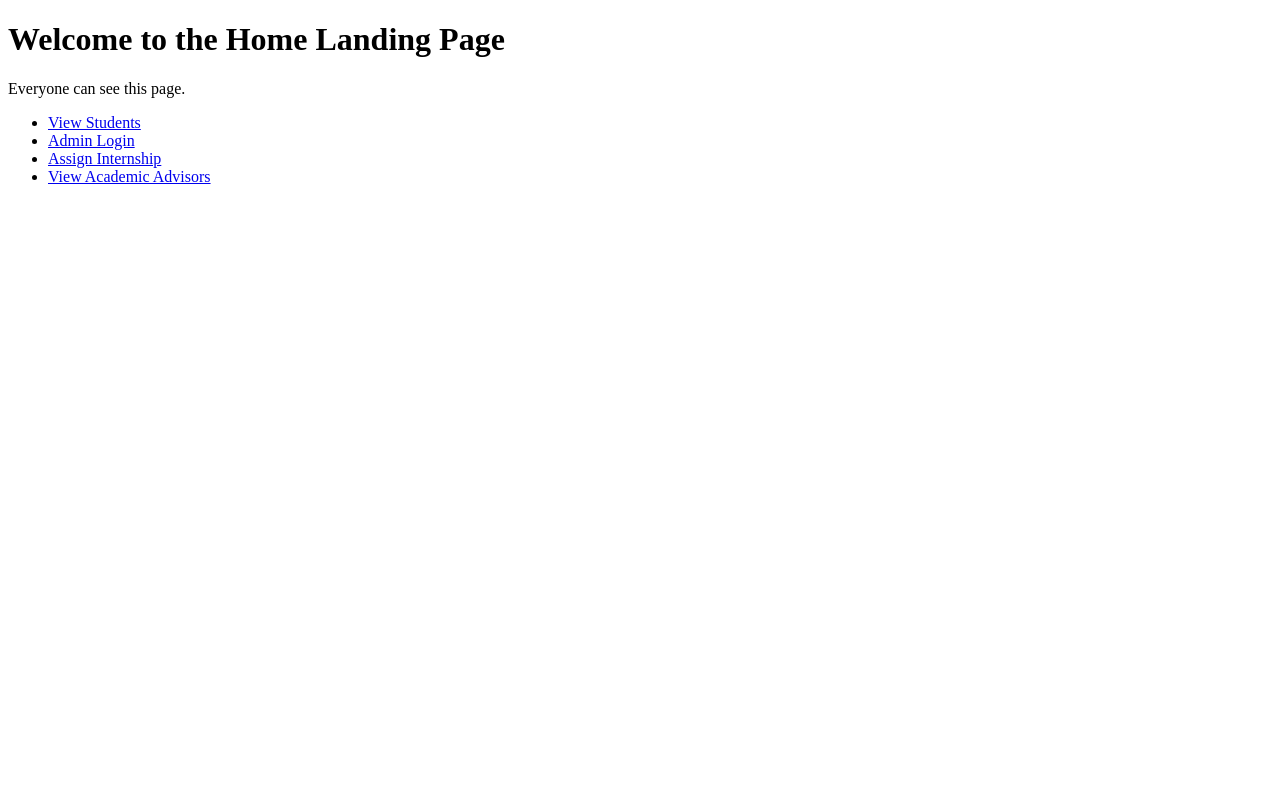
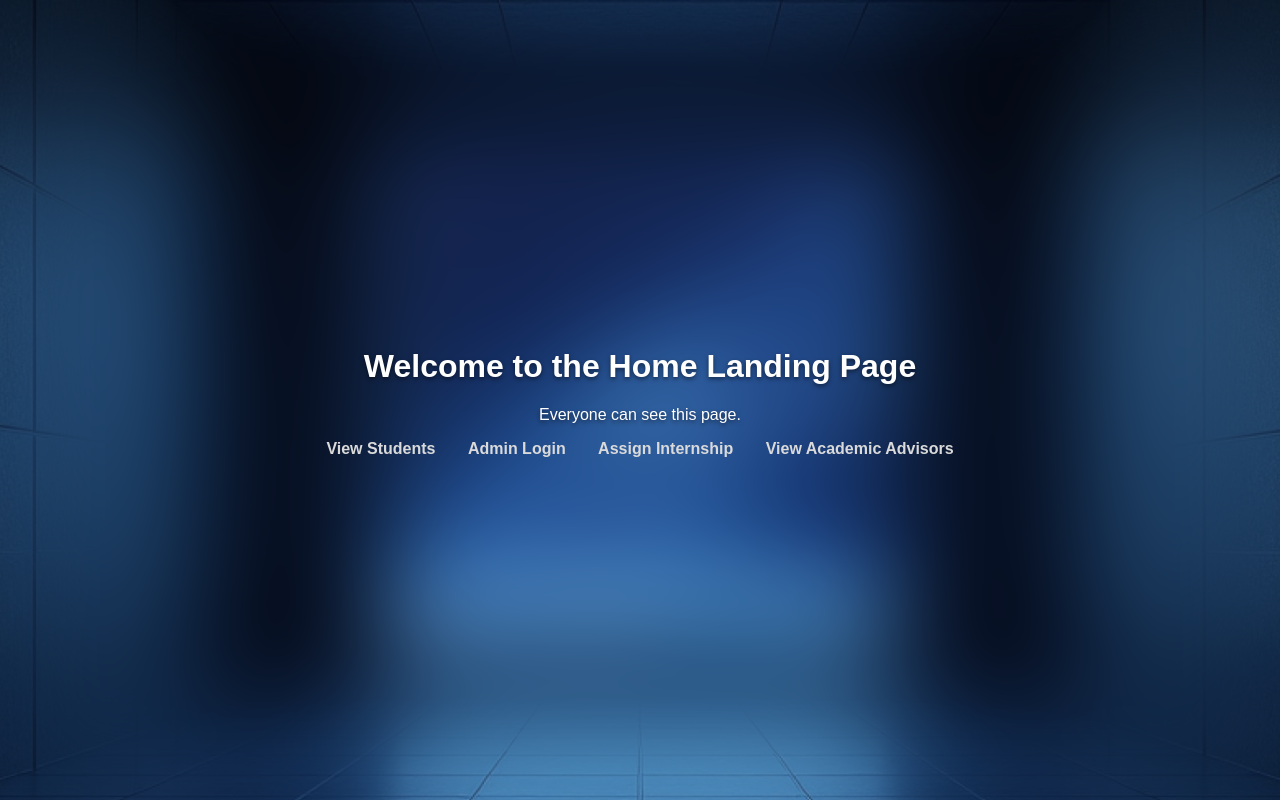
Before and after one commit to Ebrahim-Ramadan/dbms, a Flask app: page / in a window 1280 px wide. Run offline with Flask 3, Linux system fonts and the light colour scheme.

Commit message:
added blurred bg static img

```diff
--- a/templates/home.html
+++ b/templates/home.html
@@ -4,9 +4,57 @@
     <meta charset="UTF-8">
     <meta name="viewport" content="width=device-width, initial-scale=1.0">
     <title>Home Page</title>
-    <link rel="stylesheet" href="/static/style.css"> <!-- Optional CSS -->
+    <link rel="stylesheet" href="/static/style.css">
+    <style>
+        body {
+            margin: 0;
+            font-family: Arial, sans-serif;
+            display: flex;
+            justify-content: center;
+            align-items: center;
+            text-align: center;
+            min-height: 100vh;
+            background: url('/static/bg.png') no-repeat center center fixed; /* Replace with your image path */
+            background-size: cover;
+        }
+        body::before {
+            content: '';
+            position: fixed;
+            top: 0;
+            left: 0;
+            width: 100%;
+            height: 100%;
+            background: inherit;
+            filter: blur(50px);
+            z-index: -1; /* Place behind all content */
+        }
+        nav ul {
+            list-style-type: none;
+            padding: 0;
+        }
+        nav li {
+            display: inline;
+            margin: 0 10px;
+        }
+        nav a {
+            padding: 4px;
+            border-radius: 4px;
+            text-decoration: none;
+            color: #dadada;
+            font-weight: bold;
+        }
+        nav a:hover {
+            color: #ffffff;
+            background-color: #004a86;
+        }
+        h1, p {
+            color: #fff;
+            text-shadow: 0 2px 4px rgba(0, 0, 0, 0.5); /* Add contrast for text */
+        }
+    </style>
 </head>
 <body>
+    <div>
         <h1>Welcome to the Home Landing Page</h1>
         <p>Everyone can see this page.</p>
 
@@ -18,5 +66,6 @@
                 <li><a href="/academic_advisors">View Academic Advisors</a></li>
             </ul>
         </nav>
+    </div>
 </body>
 </html>
```
Also changed, not shown: static/bg.png (added). Lines whose indentation alone changed are shown as unchanged.
